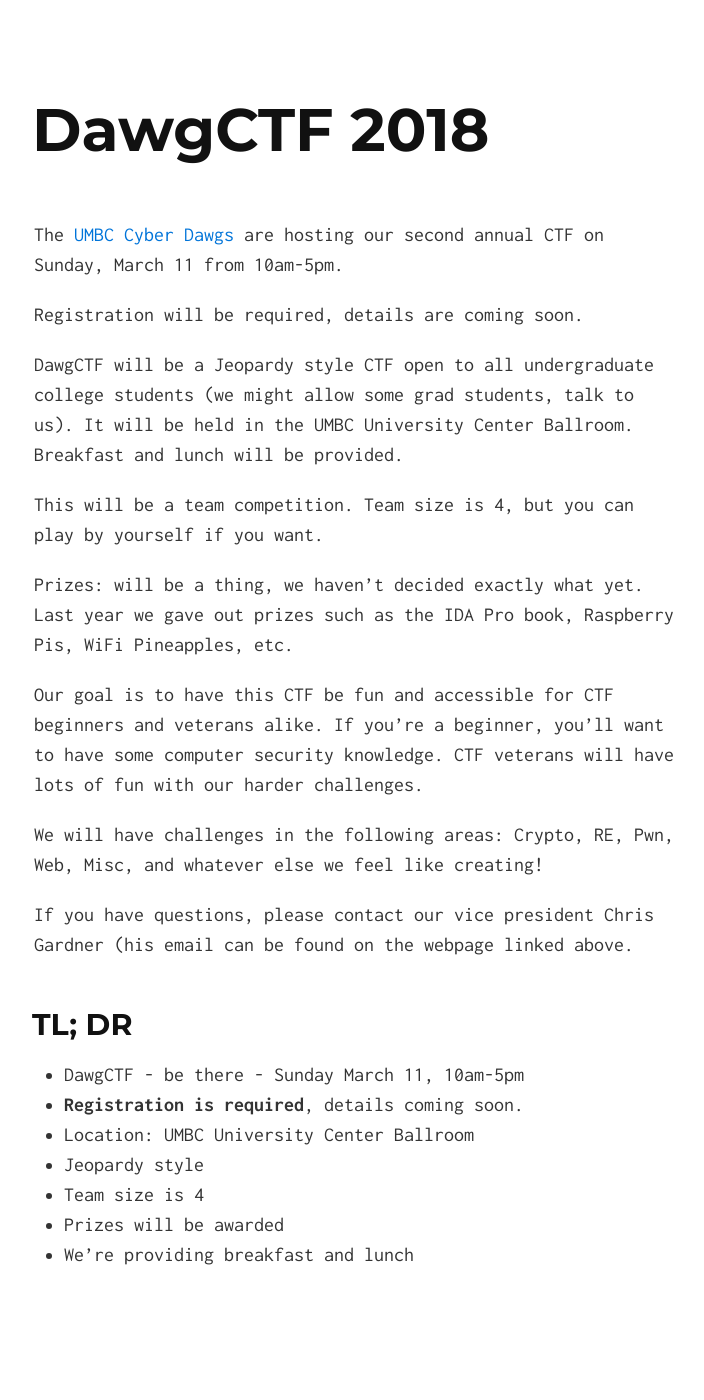
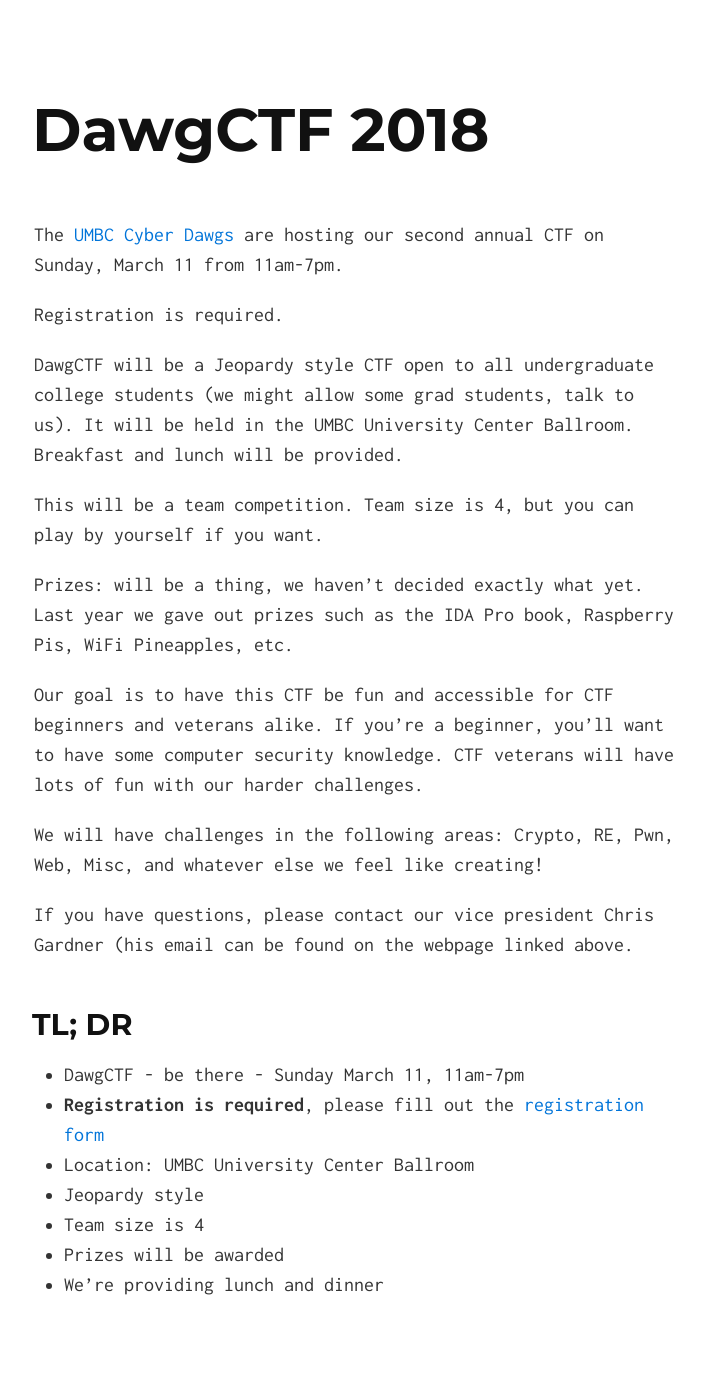
Before and after one commit to UMBCCyberDawgs/umbccyberdawgs.github.io, a Jekyll site: the page built from dawgctf.md, in a window 1280 px wide. Shown: the whole page, without its empty margins (286-990 px from the left). Built offline with Jekyll 4.4.1, drawn with Linux system fonts in a browser that asks for light colours; before the commit the page ends 1370 px from its top, so only the background shows below that.

Commit message:
made changes for ctf and linked in home page

```diff
--- a/dawgctf.md
+++ b/dawgctf.md
@@ -7,9 +7,9 @@ description: DawgCTF will be a Jeopardy style CTF open to all undergraduate coll
 # DawgCTF 2018
 
 The [UMBC Cyber Dawgs](http://umbccd.umbc.edu/) are hosting our second annual
-CTF on Sunday, March 11 from 10am-5pm.
+CTF on Sunday, March 11 from 11am-7pm.
 
-Registration will be required, details are coming soon.
+Registration is required.
 
 DawgCTF will be a Jeopardy style CTF open to all undergraduate college students
 (we might allow some grad students, talk to us). It will be held in the UMBC
@@ -33,10 +33,10 @@ email can be found on the webpage linked above.
 
 ## TL; DR
 
-* DawgCTF - be there - Sunday March 11, 10am-5pm
-* **Registration is required**, details coming soon.
+* DawgCTF - be there - Sunday March 11, 11am-7pm
+* **Registration is required**, please fill out the [registration form](https://docs.google.com/forms/d/1_gvoxDfG5I8dfO6xUj_DNo2pWyb7dQ1yMlb2iPqKz2k/edit)
 * Location: UMBC University Center Ballroom
 * Jeopardy style
 * Team size is 4
 * Prizes will be awarded
-* We're providing breakfast and lunch
+* We're providing lunch and dinner
```
Also changed, not shown: index.md (+3 -0 lines).
